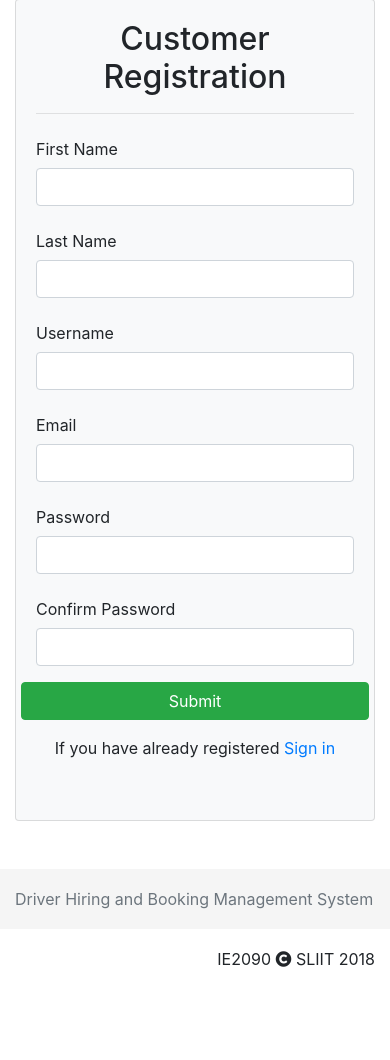
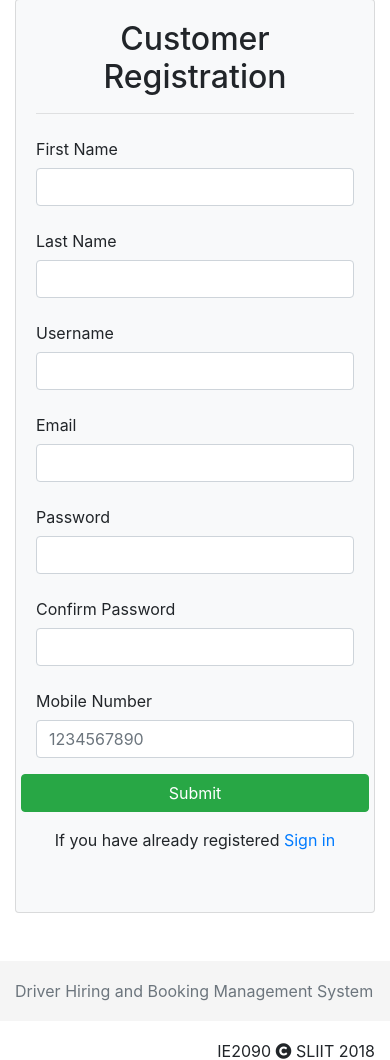
Before and after one commit to miyurusankalpa/driver-booking, a PHP site: page / in a window 390 px wide. Shown: the part 617-1677 px from the top of the page. Before the commit the page ends 1584 px from the top, so only its background shows below. Run offline with PHP 8.4, Linux system fonts and the light colour scheme.

Commit message:
mobileno
added missing mobile no

```diff
--- a/register.php
+++ b/register.php
@@ -46,6 +46,13 @@
          	</div>
 	   </div>
 
+	   <div class="form-group row">
+          	<label class="col-sm-2 col-form-label">Mobile Number</label>
+		<div class="col-sm-10">
+			<input type="tel" class="form-control" name="mobileNo" placeholder="1234567890" pattern="[0-9]{10}" required />
+         	</div>
+	   </div>
+
           <div class="form-group row">
           	   <button type="submit" name="Register" id="reg_button" class="btn btn-success btn-block">Submit</button>
           </div>
@@ -71,6 +78,7 @@ j(document).ready(function () {
 	var email = j("input[name=Email]").val();
 	var password = j("input[name=password]").val();
 	var conpasswd = j("input[name=Conpassword]").val();
+	var mobileNo = j("input[name=mobileNo]").val();
 
 	j('input').attr('disabled', true);
 
@@ -78,7 +86,7 @@ j(document).ready(function () {
 	   type: "POST",
 	   dataType: 'json',
 	   url: "register_process.php",
-	   data: 'Firstname='+ firstname +'&Lastname='+ lastname +'&username='+ username +'&Email='+ email +'&password='+ password +'&Conpassword='+ conpasswd +'&register=true&json=true',
+	   data: 'Firstname='+ firstname +'&Lastname='+ lastname +'&username='+ username +'&Email='+ email +'&password='+ password +'&Conpassword='+ conpasswd +'&mobileNo='+ mobileNo +'&register=true&json=true',
 	   cache: false,
 	   success: function(data){
 				if(data.result=="error"){
@@ -87,7 +95,6 @@ j(document).ready(function () {
 				}
 				if(data.result=="success"){
 					j("#reg_status").html('<div class="alert alert-success">'+ data.message +'</div>').fadeIn("slow");
-					window.location = ("/login.php");
 				}
 			},
 		error: function(jqXHR,error, errorThrown){
```
Also changed, not shown: register_process.php (+8 -6 lines).
